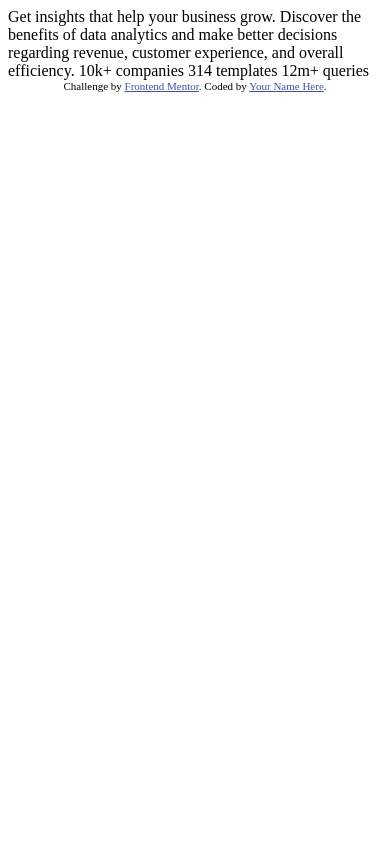
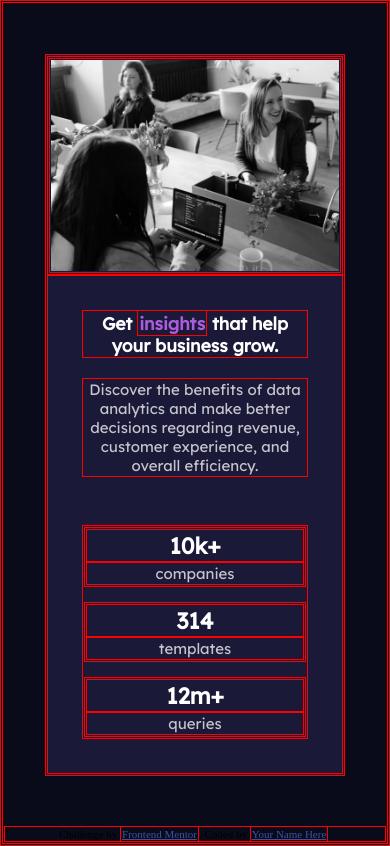
Before and after one commit to singhyuvraj97/stats-preview-card-component, a plain HTML site: page index.html in a window 390 px wide. Drawn offline with Linux system fonts and the light colour scheme.

Commit message:
mobile design implemented and desktop design half

```diff
--- a/index.html
+++ b/index.html
@@ -1,33 +1,66 @@
 <!DOCTYPE html>
 <html lang="en">
   <head>
-  <meta charset="UTF-8">
-  <meta name="viewport" content="width=device-width, initial-scale=1.0"> <!-- displays site properly based on user's device -->
+    <meta charset="UTF-8" />
+    <meta name="viewport" content="width=device-width, initial-scale=1.0" />
+    <!-- displays site properly based on user's device -->
 
-  <link rel="icon" type="image/png" sizes="32x32" href="./images/favicon-32x32.png">
+    <link
+      rel="icon"
+      type="image/png"
+      sizes="32x32"
+      href="./images/favicon-32x32.png"
+    />
+
+    <link type="text/css" rel="stylesheet" href="./st.css">
 
     <title>Frontend Mentor | Stats preview card component</title>
 
     <!-- Feel free to remove these styles or customise in your own stylesheet 👍 -->
     <style>
-    .attribution { font-size: 11px; text-align: center; }
-    .attribution a { color: hsl(228, 45%, 44%); }
+      .attribution {
+        font-size: 11px;
+        text-align: center;
+      }
+      .attribution a {
+        color: hsl(228, 45%, 44%);
+      }
     </style>
+
   </head>
   <body>
-
-  Get insights that help your business grow.
-
-  Discover the benefits of data analytics and make better decisions regarding revenue, customer
-  experience, and overall efficiency.
-
-  10k+ companies
-  314 templates
-  12m+ queries
+    <section class="card">
+      <header class="cardHead">
+        <img src="./images/image-header-mobile.jpg" />
+      </header>
+      <section class="cardBody">
+        <h1>Get <span>insights</span> that help your business grow.</h1>
+        <p id="mainPara">
+          Discover the benefits of data analytics and make better decisions
+          regarding revenue, customer experience, and overall efficiency.
+        </p>
+        <div class="cardFoot">
+          <div class="cardFootBox">
+            <h2>10k+</h2>
+            <p>companies</p>
+          </div>
+          <div class="cardFootBox">
+            <h2>314</h2>
+            <p>templates</p>
+          </div>
+          <div class="cardFootBox">
+            <h2>12m+</h2>
+            <p>queries</p>
+          </div>
+        </div>
+      </section>
+    </section>
 
     <div class="attribution">
-    Challenge by <a href="https://www.frontendmentor.io?ref=challenge" target="_blank">Frontend Mentor</a>.
-    Coded by <a href="#">Your Name Here</a>.
+      Challenge by
+      <a href="https://www.frontendmentor.io?ref=challenge" target="_blank"
+        >Frontend Mentor</a
+      >. Coded by <a href="#">Your Name Here</a>.
     </div>
   </body>
 </html>
--- a/st.css
+++ b/st.css
@@ -0,0 +1,75 @@
+@import url('https://fonts.googleapis.com/css2?family=Lexend+Deca&display=swap');
+
+
+*{
+  margin: 0px;
+  padding: 1px;
+  border: 1px solid red;
+  box-sizing: border-box;
+}
+
+body{
+  background-color: hsl(233, 47%, 7%);
+}
+
+.card{
+  max-width: 70%;
+  min-width: 300px;
+  margin: 50px auto;
+  background-color: hsl(244, 38%, 16%);
+  text-align: center;
+  font-size: 15px;
+  font-family: 'Lexend Deca', sans-serif;
+  color:hsla(0, 0%, 100%, 0.75);
+}
+
+.cardHead img{
+  width: 100%;
+  height: auto;
+  display: block;
+}
+
+.cardBody{
+  padding: 34px;
+}
+
+.cardBody h1{
+  color: hsl(0, 0%, 100%);
+  margin-bottom: 20px;
+}
+
+.cardBody h1 span{
+  color: hsl(277, 64%, 61%);
+}
+
+#mainPara{
+  margin-bottom: 48px;
+}
+
+.cardFoot{
+  display: flex;
+  flex-direction: column;
+  gap: 15px;
+}
+
+.cardFootBox h2{
+  color: hsl(0, 0%, 100%);
+}
+
+@media screen and (min-width: 811px){
+  .card{
+    display: flex;
+    flex-direction: row-reverse;
+  }
+
+  .cardHead img{
+    width: auto;
+    height: 100%;
+    display: block;
+  }
+
+  .cardFoot{
+    flex-direction: row;
+    justify-content: space-between;
+  }
+}
```
Lines whose indentation alone changed are shown as unchanged.
